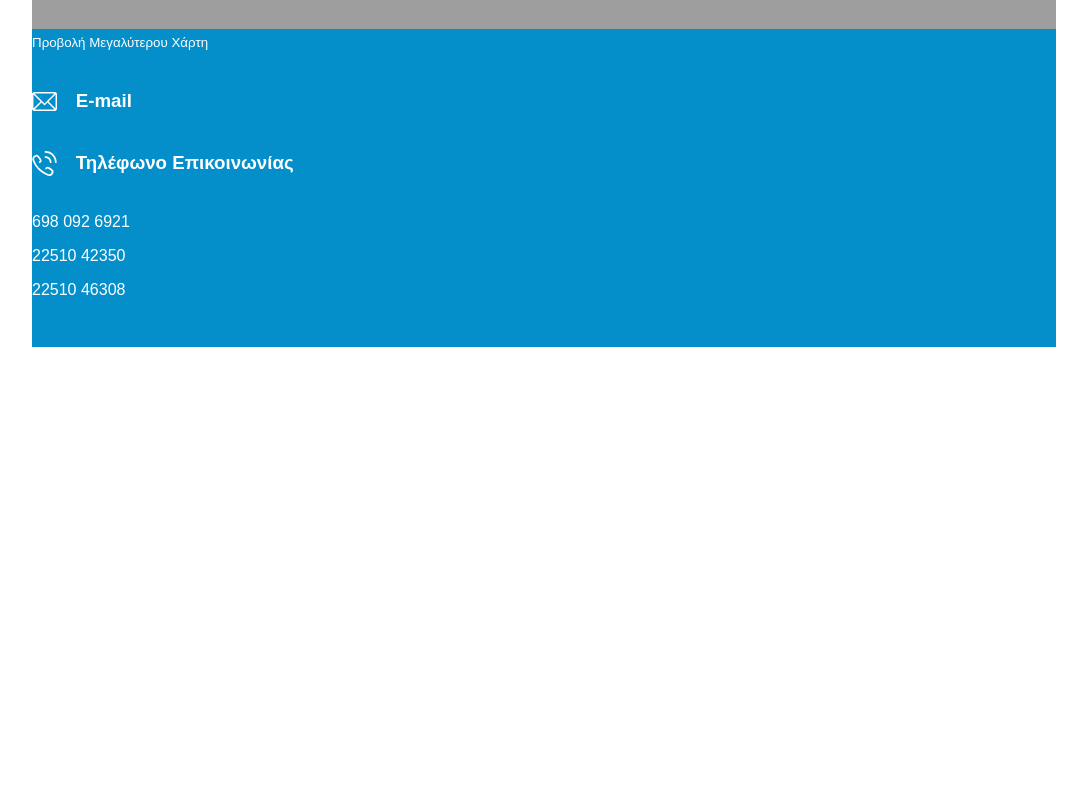
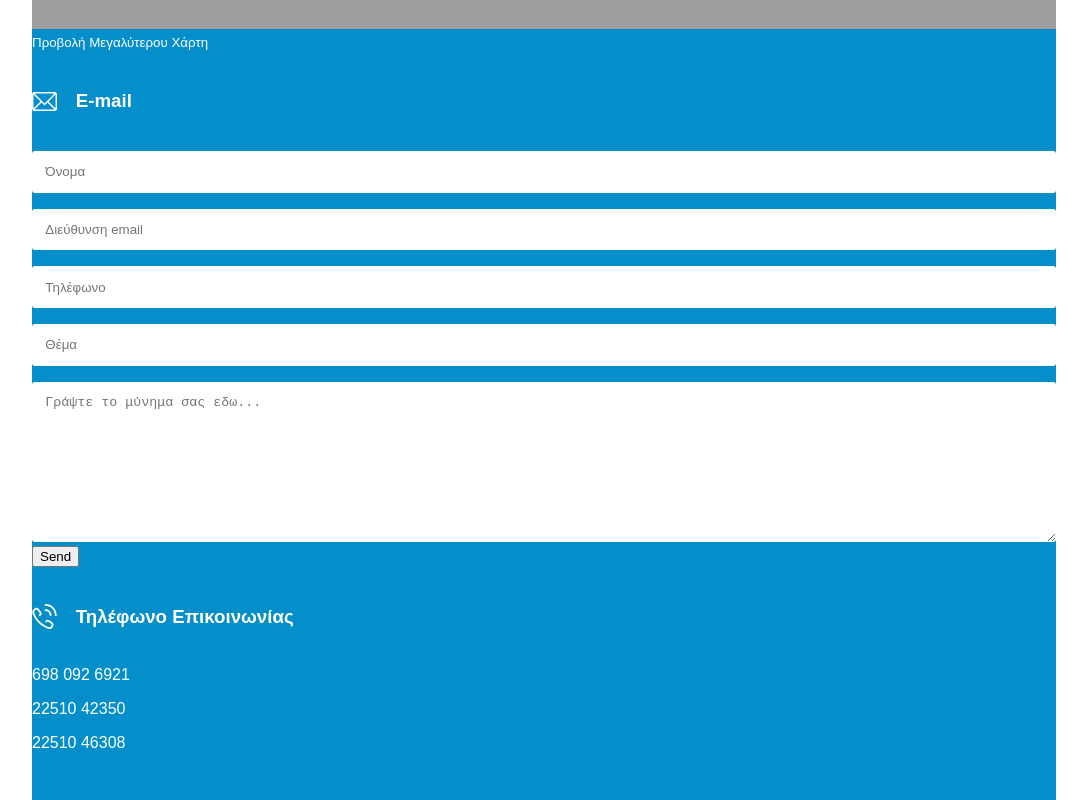
Before and after one commit to SamuelSub/efarmogi-computers, a Next.js app: page /contact in a window 1280 px wide. Shown: the part 830-1630 px from the top of the page, without its empty margins (96-1183 px from the left). Before the commit the page ends 1177 px from the top, so only its background shows below. Built offline with nearby package versions, Linux system fonts and the light colour scheme; grey boxes are pictures that could not be loaded.

Commit message:
added contact form functionality

```diff
--- a/components/Card.js
+++ b/components/Card.js
@@ -1,4 +1,3 @@
-import React from 'react'
 import styles from '../styles/Card.module.css'
 import Image from 'next/image'
 import itSupport from '../public/it-support.png'
--- a/components/ContactForm.js
+++ b/components/ContactForm.js
@@ -1,57 +1,35 @@
-// import { useState } from 'react';
-// import styles from '../styles/ContactForm.module.css'
+import styles from '../styles/ContactForm.module.css'
+import emailjs from 'emailjs-com'
 
-// const ContactForm = () => {
+const ContactForm = () => {
 
-//   const [name, setName] = useState();
-//   const [email, setEmail] = useState();
-//   const [phone, setPhone] = useState();
-//   const [subject, setSubject] = useState();
-//   const [text, setText] = useState();
+  const sendEmail = (e) => {
+    e.preventDefault();
+    emailjs.sendForm(process.env.SERVICE_ID, process.env.TEMPLATE_ID, e.target, process.env.USER_ID)
+      .then((result) => {
+          console.log(result.text);
+      }, (error) => {
+          console.log(error.text);
+      });
+    e.target.reset()
+  }
 
-//   const submitContactForm = () => {
-//     let data = {
-//       name,
-//       email,
-//       phone,
-//       subject,
-//       text
-//     }
+  return (
+    <form className={styles.contactForm} onSubmit={sendEmail}>
 
-//     fetch('/api/contact', {
-//       method: 'POST',
-//       headers: {
-//         'Accept': 'application/json, text/plain, */*',
-//         'Content-Type': 'application/json'
-//       },
-//       body: JSON.stringify(data)
-//     }).then((res) => {
-//       if(res.status === 200) {
-//         setName('');
-//         setEmail('');
-//         setPhone('');
-//         setSubject('');
-//         setText('');
-//       }
-//     })
-//   }
+      <input type="text" name="name" id="name" placeholder="Όνομα" />
 
-//   return (
-//     <form className={styles.contactForm} onSubmit={submitContactForm}>
+      <input type="text" name="email"  id="email" placeholder="Διεύθυνση email" />
 
-//       <input type="text" name="name" id="name" placeholder="Όνομα" onChange={(e) => setName(e.target.value)}/>
+      <input type="text" name="phone" id="phone" placeholder="Τηλέφωνο" />
 
-//       <input type="text" name="email"  id="email" placeholder="Διεύθυνση email" onChange={(e) => setEmail(e.target.value)}/>
+      <input type="text" name="subject"  id="subject" placeholder="Θέμα"/>
 
-//       <input type="text" name="phone" id="phone" placeholder="Τηλέφωνο" onChange={(e) => setPhone(e.target.value)}/>
+      <textarea id="text" name="text" placeholder="Γράψτε το μύνημα σας εδω..."></textarea>
 
-//       <input type="text" name="subject"  id="subject" placeholder="Θέμα" onChange={(e) => setSubject(e.target.value)}/>
+      <button type="submit">Send</button>
+    </form>
+  )
+}
 
-//       <textarea id="text" placeholder="Γράψτε το μύνημα σας εδω..." onChange={(e) => setText(e.target.value)}></textarea>
-
-//       <button type="submit">Send</button>
-//     </form>
-//   )
-// }
-
-// export default ContactForm
+export default ContactForm
--- a/next.config.js
+++ b/next.config.js
@@ -1,6 +1,9 @@
 module.exports = {
   reactStrictMode: true,
   env: {
-    API_KEY: process.env.API_KEY
+    API_KEY: process.env.API_KEY,
+    SERVICE_ID: process.env.SERVICE_ID,
+    TEMPLATE_ID: process.env.TEMPLATE_ID,
+    USER_ID: process.env.USER_ID
   }
 }
--- a/package.json
+++ b/package.json
@@ -9,9 +9,9 @@
     "lint": "next lint"
   },
   "dependencies": {
+    "emailjs-com": "^3.2.0",
     "framer-motion": "^4.1.17",
     "next": "11.0.1",
-    "nodemailer": "^6.6.3",
     "react": "17.0.2",
     "react-dom": "17.0.2"
   },
--- a/pages/contact.js
+++ b/pages/contact.js
@@ -4,7 +4,7 @@ import location from '../public/location.svg'
 import email from '../public/email.svg'
 import phone from '../public/phone.svg'
 import Map from '../components/Map'
-// import ContactForm from '../components/contactForm'
+import ContactForm from '../components/ContactForm'
 
 const contact = () => {
 
@@ -15,7 +15,7 @@ const contact = () => {
       <p>Πλατεία Κωνσταντινουπόλεως 6 & Μάνου Κατράκη 1, 81101 Μυτιλήνη</p>
       <Map />
       <h3 className={styles.email}><Image src={email} alt="email contact" width={25} height={25}/> E-mail</h3>
-      {/* <ContactForm /> */}
+      <ContactForm />
       {/* <p>efarmogi.taxidis@gmail.com</p> */}
       <h3 className={styles.phone}><Image src={phone} alt="phone contact" width={25} height={25}/> Τηλέφωνο Επικοινωνίας</h3>
       <p>698 092 6921</p>
--- a/styles/MenuItems.module.css
+++ b/styles/MenuItems.module.css
@@ -7,6 +7,10 @@
   .itemsWrapper ul li {
     margin-left: 1em;
   }
+  .itemsWrapper ul li a:hover {
+    color: #048fcb;
+    transition: 150ms ease-in-out;
+  }
 }
 
 @media screen and (max-width: 760px) {
```
Also changed, not shown: styles/Home.module.css (+7 -6 lines), public/map-img.png (deleted), 1 other file (tests, documents, lock files or other folders).
